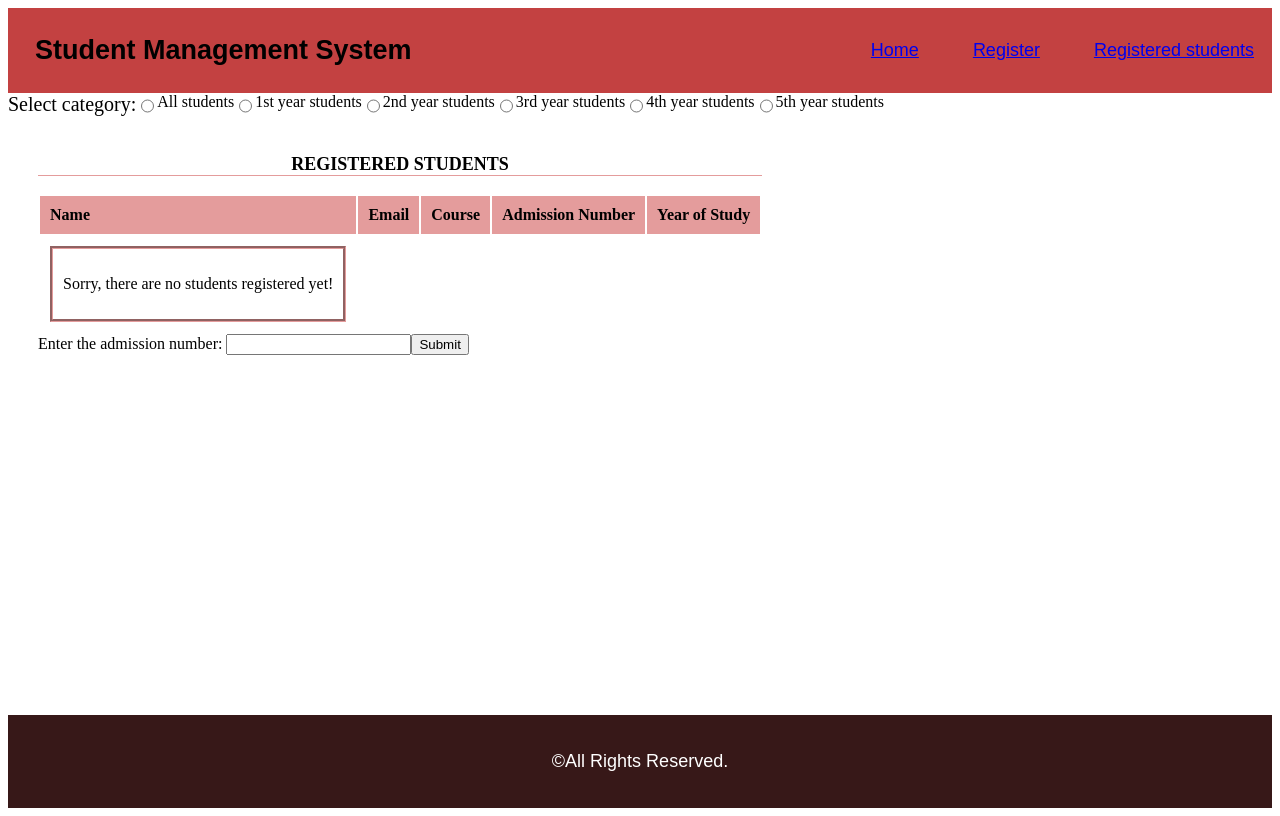
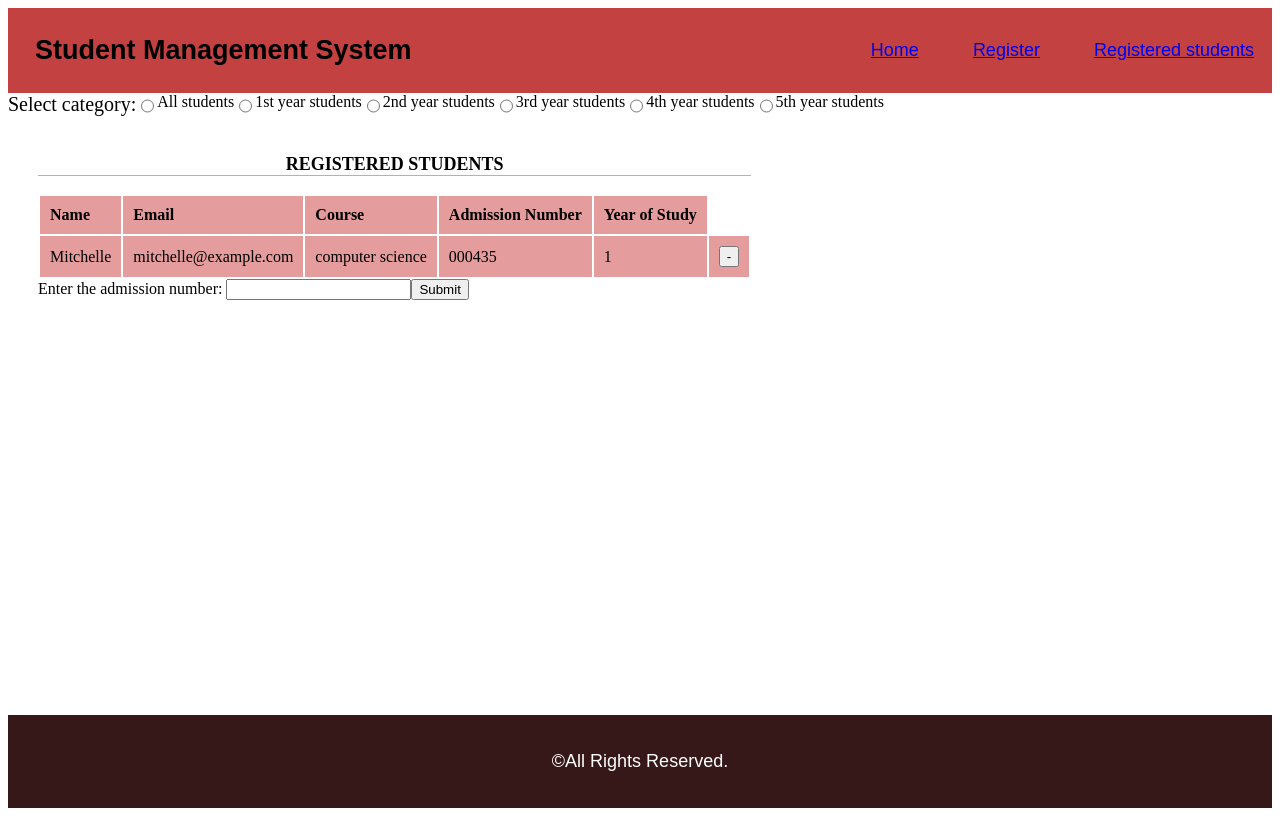
Before and after one commit to Mit-Okisa/STUDENT-MANAGEMENT-SYSTEM, an Angular app: page /list in a window 1280 px wide. Built offline with nearby package versions, Linux system fonts and the light colour scheme; data requests are answered from the project's data file.

Commit message:
- Fixed student list display

```diff
--- a/db.json
+++ b/db.json
@@ -1,10 +1,10 @@
 {
   "students": [
     {
-      "name": "John Kamau",
-      "email": "john@example.com",
-      "id": "1209874",
-      "courseName": "Computer Science",
+      "name": "Mitchelle",
+      "email": "mitchelle@example.com",
+      "id": "000435",
+      "courseName": "computer science",
       "yearOfStudy": 1
     }
   ],
--- a/src/studentList.component/studentList.html
+++ b/src/studentList.component/studentList.html
@@ -19,7 +19,7 @@
             <th>Admission Number</th>
             <th>Year of Study</th>
           </tr>
-          @for (student of allStudents; track student){
+          @for (student of allStudents(); track student){
             <tr>
               <td>{{student.name}}</td>
               <td>{{student.email}}</td>
--- a/src/studentList.component/studentList.ts
+++ b/src/studentList.component/studentList.ts
@@ -15,12 +15,12 @@ export class StudentList implements OnInit {
   private _studentsDataService = inject(StudentDataServiceHTTP);
   private _transitionStudentService = inject(TransitionStudentService);
   studentYear = signal(0);
-  allStudents: Student[] = [];
+  allStudents = signal<Student[]>([]);
 
   ngOnInit() {
     this._studentsDataService.getStudents().subscribe({
       next: (stds)=> {
-        this.allStudents = stds;
+        this.allStudents.set(stds);
       },
       error: err => console.log(`Error: ${err}`)
     });
@@ -29,7 +29,7 @@ export class StudentList implements OnInit {
   deleteStudent(id: string) {
     this._studentsDataService.removeStudent(id).subscribe({
       next: ()=>{
-        this.allStudents = this.allStudents.filter(student => student.id !== id);
+        this.allStudents.set(this.allStudents().filter(student => student.id !== id));
         alert('Student removed successfully!')
       },
       error: err => console.log(`Error: ${err}`)
@@ -37,7 +37,7 @@ export class StudentList implements OnInit {
   }
 
   transitionStudent(admNumber: string){
-    for(let s of this.allStudents){
+    for(let s of this.allStudents()){
       if(s.id == admNumber){
         this._studentsDataService.transitionStudent(s).subscribe({
           next: (std) => alert(`${std.name} transitioned successfully!`)
```
